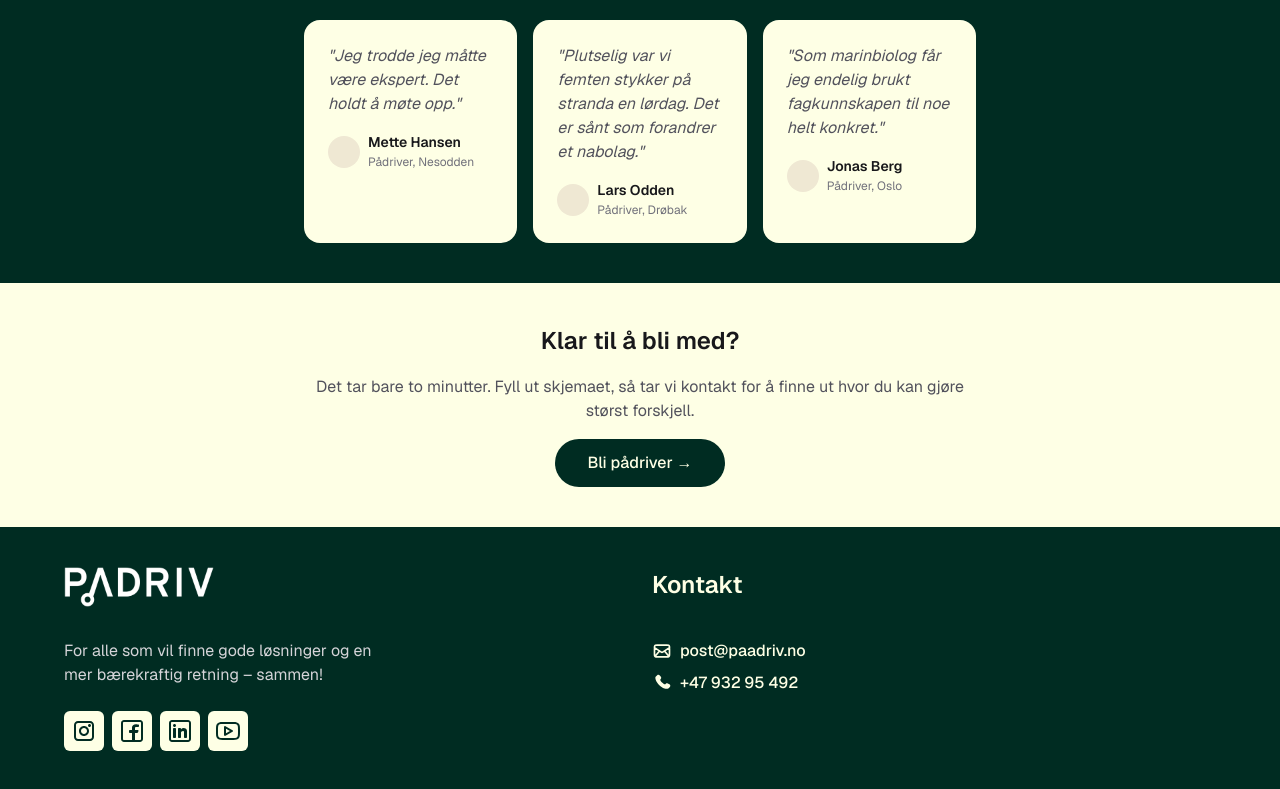
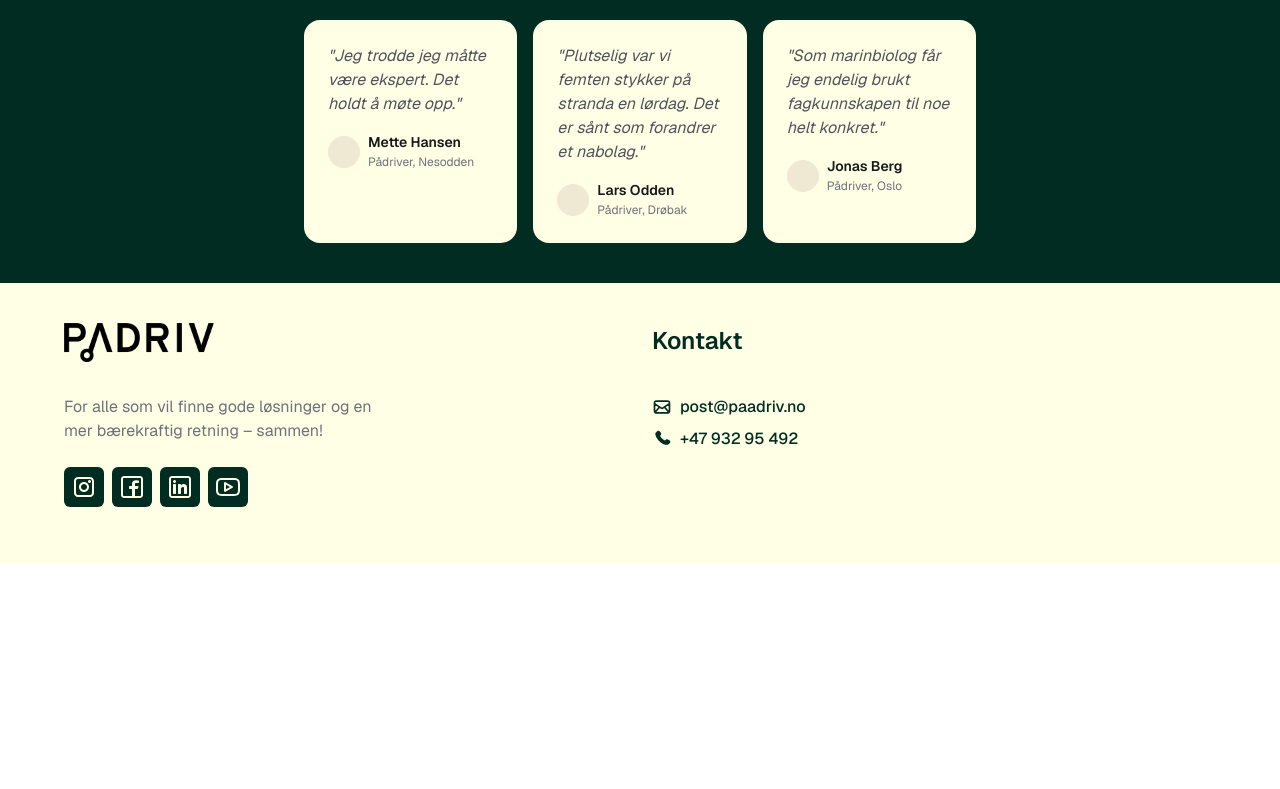
Before and after one commit to Padriv/paadriv-redd-fjorden, a Next.js app: page /privatperson in a window 1280 px wide. Shown: the part 1567-2356 px from the top of the page. After the commit the page ends 2130 px from the top, so only its background shows below. Built offline with nearby package versions, Linux system fonts and the light colour scheme.

Commit message:
refactor: remove CtaSection component from Organisasjon and Privatperson pages

```diff
--- a/app/_components/CtaSection.tsx
+++ /dev/null
@@ -1,29 +0,0 @@
-type CtaSectionProps = {
-	heading: string;
-	description: string;
-	buttonLabel: string;
-	onJoinClick: () => void;
-};
-
-export default function CtaSection({
-	heading,
-	description,
-	buttonLabel,
-	onJoinClick,
-}: CtaSectionProps) {
-	return (
-		<section className="flex w-full flex-col items-center bg-background px-16 py-cluster text-ink">
-			<div className="flex max-w-2xl flex-col items-center gap-group text-center">
-				<h2 className="text-section font-semibold">{heading}</h2>
-				<p className="text-body text-copy">{description}</p>
-				<button
-					type="button"
-					onClick={onJoinClick}
-					className="flex h-12 items-center justify-center rounded-full bg-deep-green px-8 text-button font-medium text-cream transition-colors hover:bg-green"
-				>
-					{buttonLabel} →
-				</button>
-			</div>
-		</section>
-	);
-}
--- a/app/organisasjon/page.tsx
+++ b/app/organisasjon/page.tsx
@@ -1,7 +1,6 @@
 "use client";
 
 import BenefitsSection from "@/app/_components/BenefitsSection";
-import CtaSection from "@/app/_components/CtaSection";
 import Footer from "@/app/_components/Footer";
 import HeroSection from "@/app/_components/HeroSection";
 import Navigationbar from "@/app/_components/Navigationbar";
@@ -59,14 +58,8 @@ export default function Organisasjon() {
 					benefits={benefits}
 				/>
 				<PartnershipSection />
-				<CtaSection
-					heading="Klar til å bli med?"
-					description="Det tar bare noen minutter. Fyll ut skjemaet, så tar vi kontakt for å avtale hvordan dere kan bidra."
-					buttonLabel={buttonLabel}
-					onJoinClick={onJoinClick}
-				/>
 			</main>
-			<Footer variant="green" />
+			<Footer variant="cream" />
 		</>
 	);
 }
--- a/app/privatperson/page.tsx
+++ b/app/privatperson/page.tsx
@@ -1,7 +1,6 @@
 "use client";
 
 import BenefitsSection from "@/app/_components/BenefitsSection";
-import CtaSection from "@/app/_components/CtaSection";
 import Footer from "@/app/_components/Footer";
 import HeroSection from "@/app/_components/HeroSection";
 import Navigationbar from "@/app/_components/Navigationbar";
@@ -59,14 +58,8 @@ export default function Privatperson() {
 					benefits={benefits}
 				/>
 				<QuotesSection />
-				<CtaSection
-					heading="Klar til å bli med?"
-					description="Det tar bare to minutter. Fyll ut skjemaet, så tar vi kontakt for å finne ut hvor du kan gjøre størst forskjell."
-					buttonLabel={buttonLabel}
-					onJoinClick={onJoinClick}
-				/>
 			</main>
-			<Footer variant="green" />
+			<Footer variant="cream" />
 		</>
 	);
 }
```
